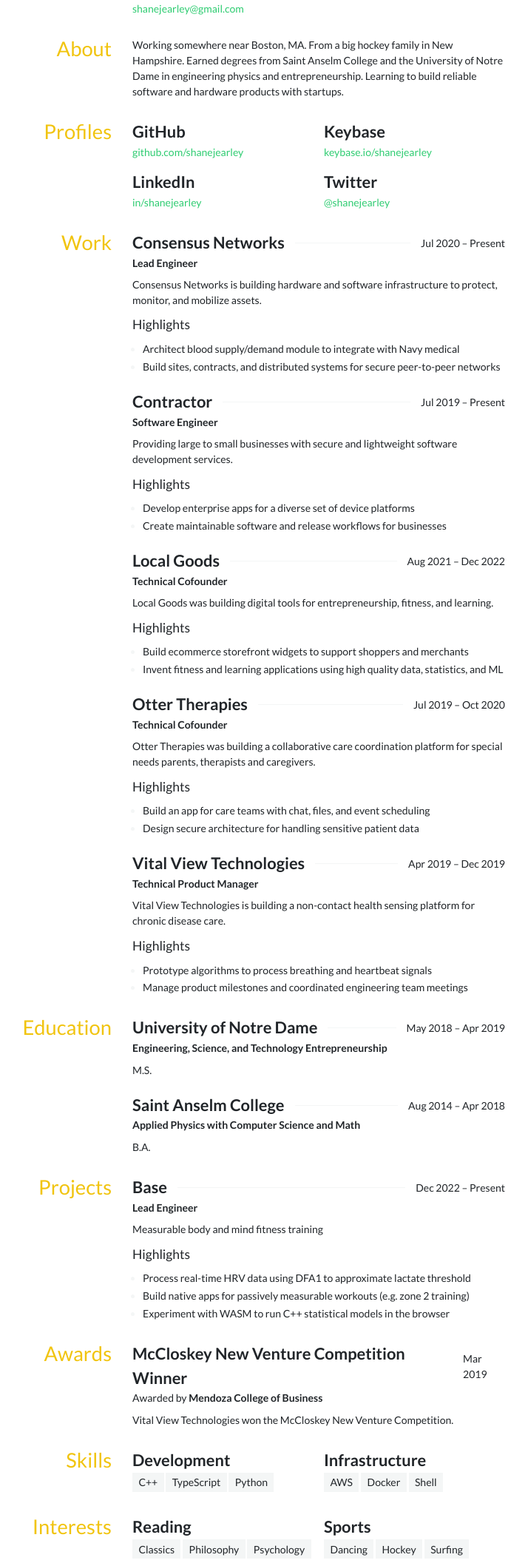
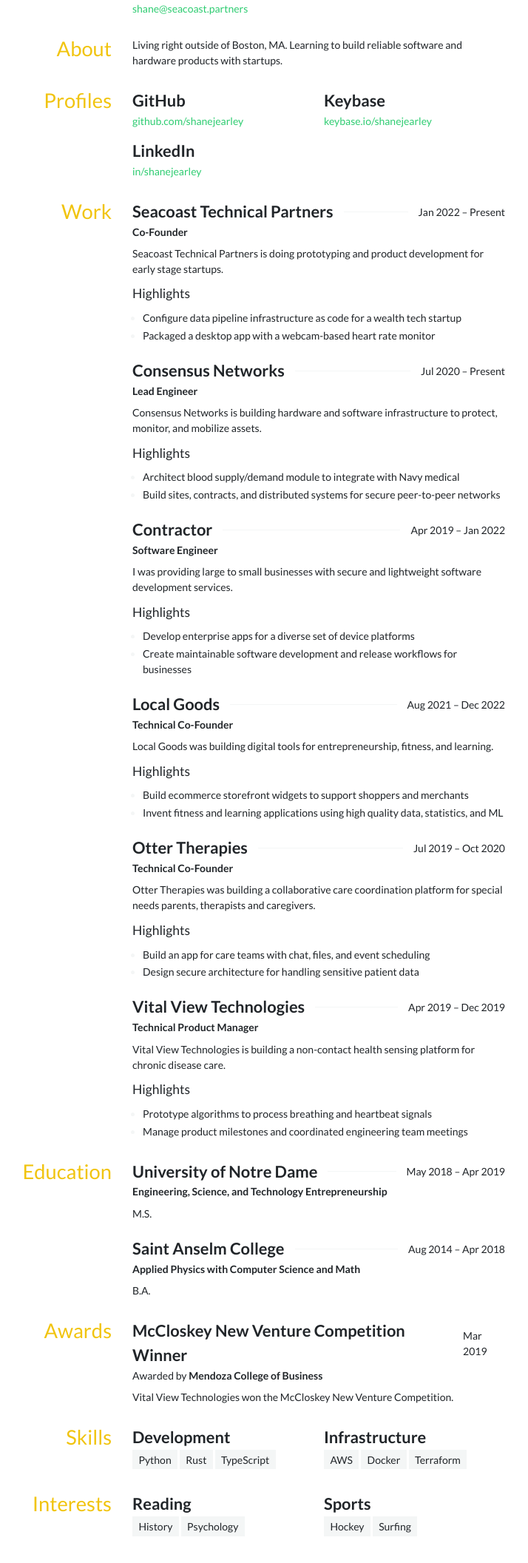
Before and after one commit to shanejearley/shanejearley.github.io, a website: page index.html in a window 1280 px wide. Shown: the part 292-2405 px from the top of the page at 74% size, without its empty margins (307-1021 px from the left). Drawn offline with Linux system fonts and the light colour scheme.

Commit message:
Update latest experience

```diff
--- a/index.html
+++ b/index.html
@@ -3,7 +3,7 @@
   <head>
     <meta charset="utf-8">
     <title>Shane Earley</title>
-    <meta name="description" content="Working somewhere near Boston, MA. From a big hockey family in New Hampshire. Earned degrees from Saint Anselm College and the University of Notre Dame in engineering physics and entrepreneurship. Learning to build reliable software and hardware products with startups.">
+    <meta name="description" content="Living right outside of Boston, MA. Learning to build reliable software and hardware products with startups.">
     <meta name="viewport" content="width=device-width, initial-scale=1">
     <link rel="stylesheet" href="https://fonts.googleapis.com/css?family=Lato:400,700&display=swap">
     <style>:root {
@@ -223,21 +223,21 @@
   <body>
       <header class="masthead">
           <h1>Shane Earley</h1>
-          <h2>Engineer | Entrepreneur</h2>
+          <h2>Software Engineer</h2>
       </header>
       <section id="contact">
         <h3>Contact</h3>
         <div class="grid-list">
             <div>
               <h4>Email</h4>
-              <a href="mailto:shanejearley@gmail.com">shanejearley@gmail.com</a>
+              <a href="mailto:shane@seacoast.partners">shane@seacoast.partners</a>
             </div>
         </div>
       </section>
         <section id="about">
           <h3>About</h3>
           <article>
-            <p>Working somewhere near Boston, MA. From a big hockey family in New Hampshire. Earned degrees from Saint Anselm College and the University of Notre Dame in engineering physics and entrepreneurship. Learning to build reliable software and hardware products with startups.</p>
+            <p>Living right outside of Boston, MA. Learning to build reliable software and hardware products with startups.</p>
           </article>
         </section>
         <section id="profiles">
@@ -255,16 +255,32 @@
                   <h4>LinkedIn</h4>
                     <a href="https://www.linkedin.com/in/shanejearley">in/shanejearley</a>
               </div>
-              <div>
-                  <h4>Twitter</h4>
-                    <a href="https://twitter.com/shanejearley">@shanejearley</a>
-              </div>
           </div>
         </section>
 
       <section id="work">
         <h3>Work</h3>
         <div class="stack">
+            <article>
+              <header>
+                <div class="spaced-list">
+                  <h4>Seacoast Technical Partners</h4>
+                  <span>
+                    <time datetime="2022-02-01">Jan 2022</time> –
+                    Present
+                  </span>
+                </div>
+                <div class="spaced-list">
+                    <strong>Co-Founder</strong>
+                </div>
+              </header>
+                <p>Seacoast Technical Partners is doing prototyping and product development for early stage startups.</p>
+                <h5>Highlights</h5>
+                <ul>
+                    <li>Configure data pipeline infrastructure as code for a wealth tech startup</li>
+                    <li>Packaged a desktop app with a webcam-based heart rate monitor</li>
+                </ul>
+            </article>
             <article>
               <header>
                 <div class="spaced-list">
@@ -290,19 +306,19 @@
                 <div class="spaced-list">
                   <h4>Contractor</h4>
                   <span>
-                    <time datetime="2019-08-01">Jul 2019</time> –
-                    Present
+                    <time datetime="2019-05-01">Apr 2019</time> –
+                    <time datetime="2022-02-01">Jan 2022</time>
                   </span>
                 </div>
                 <div class="spaced-list">
                     <strong>Software Engineer</strong>
                 </div>
               </header>
-                <p>Providing large to small businesses with secure and lightweight software development services.</p>
+                <p>I was providing large to small businesses with secure and lightweight software development services.</p>
                 <h5>Highlights</h5>
                 <ul>
                     <li>Develop enterprise apps for a diverse set of device platforms</li>
-                    <li>Create maintainable software and release workflows for businesses</li>
+                    <li>Create maintainable software development and release workflows for businesses</li>
                 </ul>
             </article>
             <article>
@@ -315,7 +331,7 @@
                   </span>
                 </div>
                 <div class="spaced-list">
-                    <strong>Technical Cofounder</strong>
+                    <strong>Technical Co-Founder</strong>
                 </div>
               </header>
                 <p>Local Goods was building digital tools for entrepreneurship, fitness, and learning.</p>
@@ -335,7 +351,7 @@
                   </span>
                 </div>
                 <div class="spaced-list">
-                    <strong>Technical Cofounder</strong>
+                    <strong>Technical Co-Founder</strong>
                 </div>
               </header>
                 <p>Otter Therapies was building a collaborative care coordination platform for special needs parents, therapists and caregivers.</p>
@@ -402,34 +418,6 @@
             </article>
         </div>
       </section>
-      <section id="projects">
-        <h3>Projects</h3>
-        <div class="stack">
-            <article>
-              <header>
-                <div class="spaced-list">
-                  <h4>Base</h4>
-                  <span>
-                    <time datetime="2023-01-01">Dec 2022</time> –
-                    Present
-                  </span>
-                </div>
-                <div class="spaced-list">
-                  <span>
-                      <strong>Lead Engineer</strong>
-                  </span>
-                </div>
-              </header>
-                <p>Measurable body and mind fitness training</p>
-                <h5>Highlights</h5>
-                <ul>
-                    <li>Process real-time HRV data using DFA1 to approximate lactate threshold</li>
-                    <li>Build native apps for passively measurable workouts (e.g. zone 2 training)</li>
-                    <li>Experiment with WASM to run C++ statistical models in the browser</li>
-                </ul>
-            </article>
-        </div>
-      </section>
       <section id="awards">
         <h3>Awards</h3>
         <div class="stack">
@@ -455,9 +443,9 @@
             <div>
                 <h4>Development</h4>
                 <ul class="tag-list">
-                    <li>C++</li>
+                    <li>Python</li>
+                    <li>Rust</li>
                     <li>TypeScript</li>
-                    <li>Python</li>
                 </ul>
             </div>
             <div>
@@ -465,7 +453,7 @@
                 <ul class="tag-list">
                     <li>AWS</li>
                     <li>Docker</li>
-                    <li>Shell</li>
+                    <li>Terraform</li>
                 </ul>
             </div>
         </div>
@@ -476,15 +464,13 @@
             <div>
                 <h4>Reading</h4>
                 <ul class="tag-list">
-                    <li>Classics</li>
-                    <li>Philosophy</li>
+                    <li>History</li>
                     <li>Psychology</li>
                 </ul>
             </div>
             <div>
                 <h4>Sports</h4>
                 <ul class="tag-list">
-                    <li>Dancing</li>
                     <li>Hockey</li>
                     <li>Surfing</li>
                 </ul>
```
Also changed, not shown: resume.json (+24 -34 lines), 1 other file.
